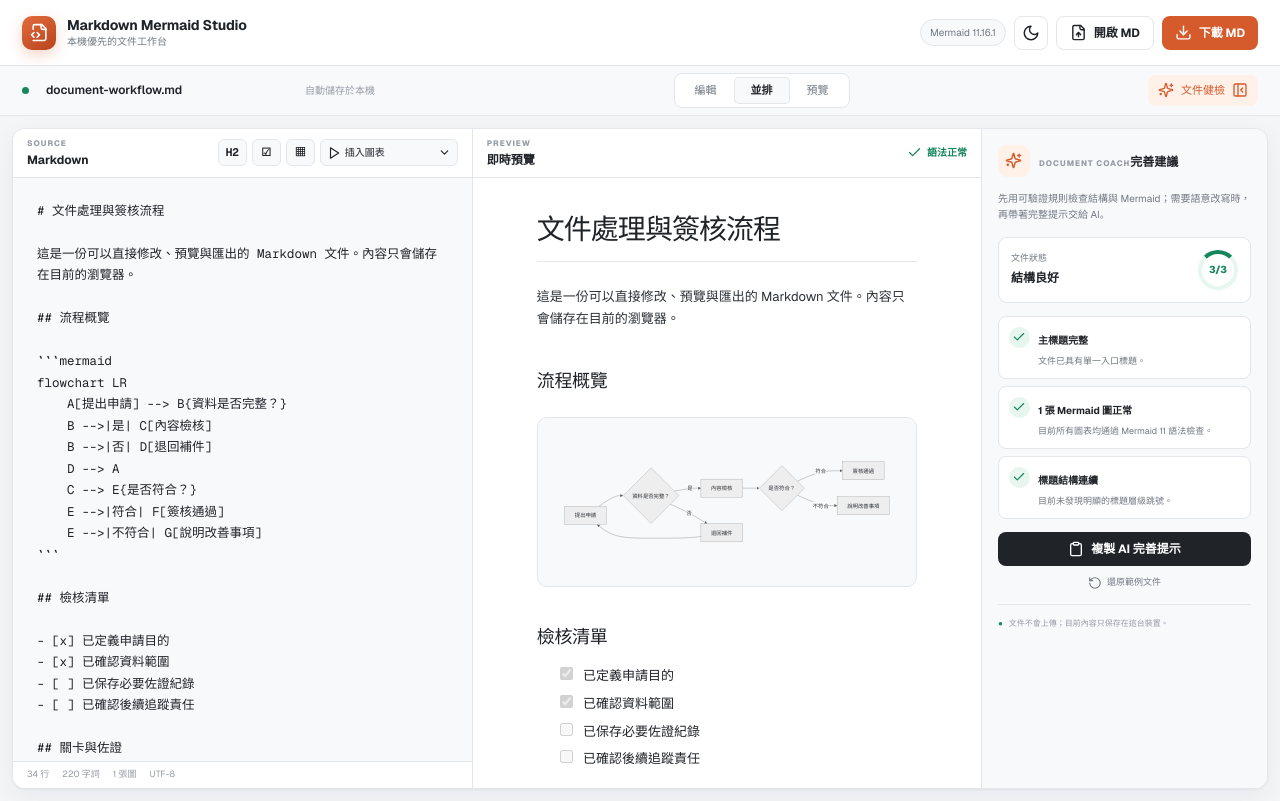
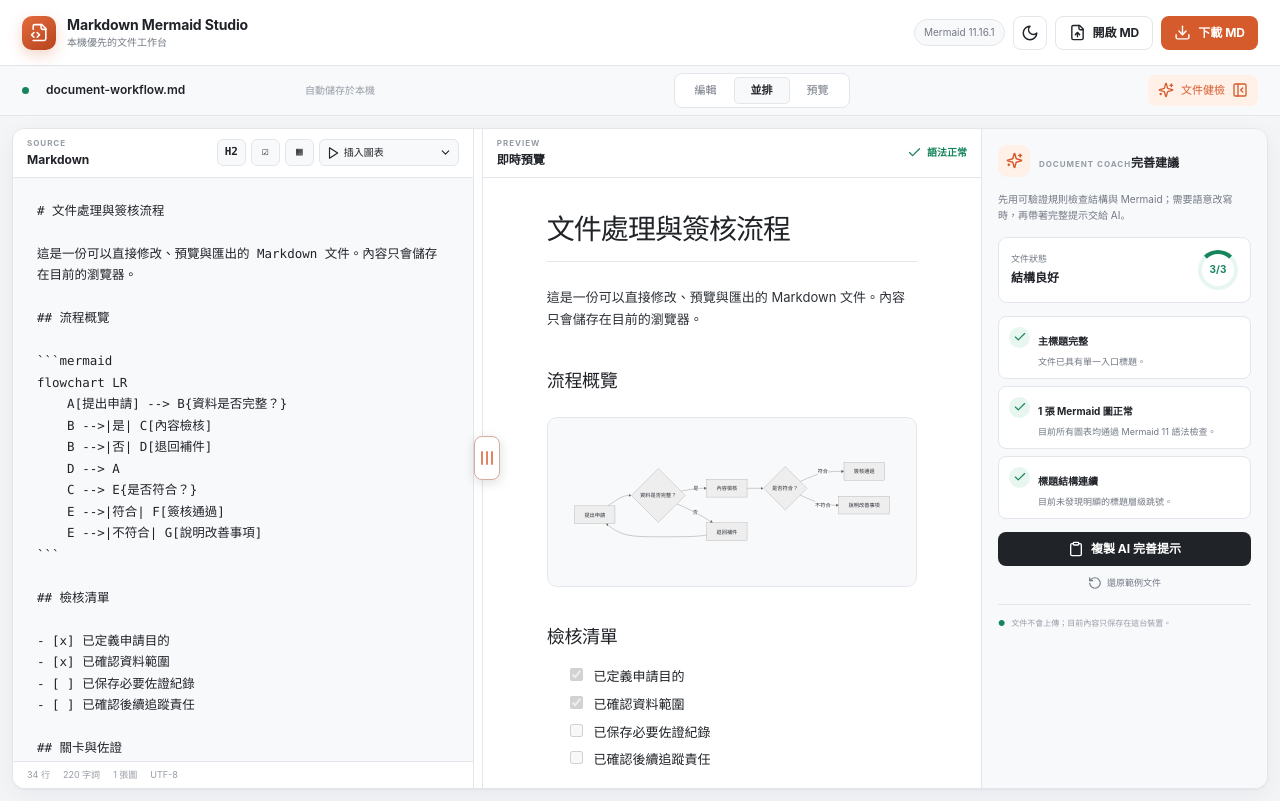
Before and after one commit to ChangRone/markdown-mermaid-studio, a Next.js app: page / in a window 1280 px wide. Built offline with nearby package versions, Linux system fonts and the light colour scheme.

Commit message:
Add resizable persisted editor split (#1)
Keep the main-only GitHub Pages deployment, add drag and keyboard split-pane controls, preserve the saved split position, and use the correct Pages favicon path.

```diff
--- a/app/globals.css
+++ b/app/globals.css
@@ -18,6 +18,8 @@
   --red: #c44343;
   --red-soft: #fff0f0;
   --shadow: 0 1px 2px rgba(20, 24, 30, 0.04), 0 8px 26px rgba(20, 24, 30, 0.05);
+  --font-geist-sans: Inter, "Noto Sans TC", "PingFang TC", "Microsoft JhengHei", system-ui, sans-serif;
+  --font-geist-mono: "SFMono-Regular", "Cascadia Code", Consolas, monospace;
 }
 
 :root[data-theme="dark"] {
@@ -48,7 +50,7 @@ body {
   margin: 0;
   background: var(--bg);
   color: var(--text);
-  font-family: var(--font-geist-sans), "Noto Sans TC", "PingFang TC", "Microsoft JhengHei", sans-serif;
+  font-family: var(--font-geist-sans);
 }
 
 button, input, textarea, select { font: inherit; }
@@ -124,22 +126,41 @@ button { color: inherit; }
 .main-stage {
   height: 100%;
   display: grid;
-  grid-template-columns: minmax(300px, 1fr) minmax(320px, 1fr);
+  grid-template-columns: minmax(260px, var(--editor-fr, 48fr)) 10px minmax(280px, var(--preview-fr, 52fr));
   overflow: hidden;
   border: 1px solid var(--line);
   border-radius: 13px;
   background: var(--panel);
   box-shadow: var(--shadow);
 }
-.main-stage.with-assistant { grid-template-columns: minmax(300px, 0.95fr) minmax(320px, 1.05fr) 286px; }
+.main-stage.with-assistant { grid-template-columns: minmax(260px, var(--editor-fr, 48fr)) 10px minmax(280px, var(--preview-fr, 52fr)) 286px; }
 .main-stage.mode-editor { grid-template-columns: minmax(0, 1fr); }
 .main-stage.mode-preview { grid-template-columns: minmax(0, 1fr); }
 .main-stage.mode-editor.with-assistant, .main-stage.mode-preview.with-assistant { grid-template-columns: minmax(0, 1fr) 286px; }
 .editor-pane, .preview-pane, .assistant-pane { min-width: 0; min-height: 0; }
 .editor-pane, .preview-pane { display: flex; flex-direction: column; }
-.editor-pane { border-right: 1px solid var(--line); background: var(--panel-soft); }
+.editor-pane { background: var(--panel-soft); }
 .preview-pane { background: var(--panel); }
 .hidden-pane { display: none; }
+
+.split-resizer {
+  position: relative;
+  z-index: 3;
+  display: grid;
+  place-items: center;
+  width: 10px;
+  cursor: col-resize;
+  touch-action: none;
+  background: var(--panel);
+  border-inline: 1px solid var(--line);
+  outline: 0;
+  transition: background 150ms ease, border-color 150ms ease;
+}
+.split-resizer::before { content: ""; position: absolute; inset: 0 -3px; }
+.split-resizer:hover, .split-resizer:focus-visible, .is-resizing .split-resizer { background: var(--accent-soft); border-color: color-mix(in srgb, var(--accent) 45%, var(--line)); }
+.split-resizer-handle { position: relative; z-index: 1; width: 26px; height: 44px; display: flex; align-items: center; justify-content: center; gap: 3px; border: 1px solid color-mix(in srgb, var(--accent) 36%, var(--line-strong)); border-radius: 8px; background: var(--panel); box-shadow: 0 3px 12px rgba(20, 24, 30, .14); }
+.split-resizer-handle i { width: 2px; height: 14px; border-radius: 2px; background: var(--accent); opacity: .75; }
+.is-resizing, .is-resizing * { cursor: col-resize !important; user-select: none !important; }
 
 .pane-heading {
   height: 49px;
@@ -224,7 +245,7 @@ button { color: inherit; }
 @keyframes rise { from { opacity: 0; transform: translateY(7px); } }
 
 @media (max-width: 1040px) {
-  .main-stage.with-assistant { grid-template-columns: minmax(290px, 1fr) minmax(310px, 1fr); }
+  .main-stage.with-assistant { grid-template-columns: minmax(260px, var(--editor-fr, 48fr)) 10px minmax(280px, var(--preview-fr, 52fr)); }
   .main-stage.mode-editor.with-assistant, .main-stage.mode-preview.with-assistant { grid-template-columns: minmax(0, 1fr); }
   .assistant-pane { position: absolute; right: 12px; top: 127px; bottom: 12px; z-index: 4; width: 286px; border: 1px solid var(--line); border-radius: 10px; box-shadow: var(--shadow); }
 }
@@ -241,8 +262,8 @@ button { color: inherit; }
   .assistant-toggle svg:last-child { display: none; }
   .workspace { height: calc(100vh - 120px); padding: 7px; }
   .main-stage, .main-stage.with-assistant { grid-template-columns: minmax(0, 1fr); }
-  .main-stage.mode-split .preview-pane { display: none; }
-  .main-stage.mode-split .editor-pane { display: flex; }
+  .main-stage.mode-split, .main-stage.mode-split.with-assistant { grid-template-columns: minmax(0, var(--editor-fr, 48fr)) 10px minmax(0, var(--preview-fr, 52fr)); }
+  .main-stage.mode-split .editor-pane, .main-stage.mode-split .preview-pane { display: flex; }
   .assistant-pane { right: 7px; top: 117px; bottom: 7px; width: min(300px, calc(100vw - 14px)); }
   .editor-tools button:nth-child(2), .editor-tools button:nth-child(3) { display: none; }
   .editor-pane textarea { padding: 17px 15px 45px; font-size: 12px; }
--- a/app/layout.tsx
+++ b/app/layout.tsx
@@ -1,16 +1,7 @@
 import type { Metadata } from "next";
-import { Geist, Geist_Mono } from "next/font/google";
 import "./globals.css";
 
-const geistSans = Geist({
-  variable: "--font-geist-sans",
-  subsets: ["latin"],
-});
-
-const geistMono = Geist_Mono({
-  variable: "--font-geist-mono",
-  subsets: ["latin"],
-});
+const publicBasePath = process.env.GITHUB_ACTIONS === "true" ? "/markdown-mermaid-studio" : "";
 
 export const metadata: Metadata = {
   title: "Markdown Mermaid Studio",
@@ -19,8 +10,8 @@ export const metadata: Metadata = {
     "codex-preview": "development",
   },
   icons: {
-    icon: "/favicon.svg",
-    shortcut: "/favicon.svg",
+    icon: `${publicBasePath}/favicon.svg`,
+    shortcut: `${publicBasePath}/favicon.svg`,
   },
 };
 
@@ -31,11 +22,7 @@ export default function RootLayout({
 }>) {
   return (
     <html lang="zh-Hant">
-      <body
-        className={`${geistSans.variable} ${geistMono.variable} antialiased`}
-      >
-        {children}
-      </body>
+      <body>{children}</body>
     </html>
   );
 }
--- a/app/page.tsx
+++ b/app/page.tsx
@@ -17,6 +17,7 @@ import {
   Sun,
 } from "lucide-react";
 import { useCallback, useEffect, useId, useMemo, useRef, useState } from "react";
+import type { CSSProperties, PointerEvent as ReactPointerEvent } from "react";
 import ReactMarkdown from "react-markdown";
 import remarkGfm from "remark-gfm";
 
@@ -146,20 +147,27 @@ export default function Home() {
   const [dark, setDark] = useState(false);
   const [mode, setMode] = useState<"split" | "editor" | "preview">("split");
   const [assistantOpen, setAssistantOpen] = useState(true);
+  const [splitPercent, setSplitPercent] = useState(48);
+  const [splitLoaded, setSplitLoaded] = useState(false);
+  const [resizing, setResizing] = useState(false);
   const [checks, setChecks] = useState<MermaidCheck[]>([]);
   const [checking, setChecking] = useState(false);
   const [toast, setToast] = useState("");
   const fileInputRef = useRef<HTMLInputElement>(null);
   const textareaRef = useRef<HTMLTextAreaElement>(null);
+  const stageRef = useRef<HTMLDivElement>(null);
 
   useEffect(() => {
     const timer = window.setTimeout(() => {
       const saved = window.localStorage.getItem("md-mermaid-studio-document");
       const savedName = window.localStorage.getItem("md-mermaid-studio-filename");
       const savedTheme = window.localStorage.getItem("md-mermaid-studio-theme");
+      const savedSplit = Number(window.localStorage.getItem("md-mermaid-studio-split"));
       if (saved) setMarkdown(saved);
       if (savedName) setFilename(savedName);
       if (savedTheme === "dark") setDark(true);
+      if (savedSplit >= 25 && savedSplit <= 75) setSplitPercent(savedSplit);
+      setSplitLoaded(true);
     }, 0);
     return () => window.clearTimeout(timer);
   }, []);
@@ -171,6 +179,11 @@ export default function Home() {
     }, 350);
     return () => window.clearTimeout(timer);
   }, [markdown, filename]);
+
+  useEffect(() => {
+    if (!splitLoaded) return;
+    window.localStorage.setItem("md-mermaid-studio-split", String(splitPercent));
+  }, [splitPercent, splitLoaded]);
 
   useEffect(() => {
     window.localStorage.setItem("md-mermaid-studio-theme", dark ? "dark" : "light");
@@ -230,6 +243,22 @@ export default function Home() {
       area.focus();
       area.setSelectionRange(start + text.length, start + text.length);
     });
+  };
+
+  const resizeSplit = useCallback((clientX: number) => {
+    const stage = stageRef.current;
+    if (!stage) return;
+    const bounds = stage.getBoundingClientRect();
+    const assistantWidth = assistantOpen && window.innerWidth > 1040 ? 286 : 0;
+    const availableWidth = bounds.width - assistantWidth - 10;
+    const next = ((clientX - bounds.left) / availableWidth) * 100;
+    setSplitPercent(Math.min(75, Math.max(25, next)));
+  }, [assistantOpen]);
+
+  const handleResizeStart = (event: ReactPointerEvent<HTMLDivElement>) => {
+    event.currentTarget.setPointerCapture(event.pointerId);
+    setResizing(true);
+    resizeSplit(event.clientX);
   };
 
   const handleFile = async (file?: File) => {
@@ -342,7 +371,14 @@ export default function Home() {
       </section>
 
       <section className="workspace">
-        <div className={`main-stage mode-${mode} ${assistantOpen ? "with-assistant" : ""}`}>
+        <div
+          ref={stageRef}
+          className={`main-stage mode-${mode} ${assistantOpen ? "with-assistant" : ""} ${resizing ? "is-resizing" : ""}`}
+          style={{
+            "--editor-fr": `${splitPercent}fr`,
+            "--preview-fr": `${100 - splitPercent}fr`,
+          } as CSSProperties}
+        >
           <div className={`editor-pane ${mode === "preview" ? "hidden-pane" : ""}`}>
             <div className="pane-heading">
               <div><span className="eyebrow">SOURCE</span><strong>Markdown</strong></div>
@@ -382,6 +418,38 @@ export default function Home() {
             />
             <div className="pane-status"><span>{markdown.split("\n").length} 行</span><span>{countWords(markdown)} 字詞</span><span>{mermaidBlocks} 張圖</span><span>UTF-8</span></div>
           </div>
+
+          {mode === "split" && (
+            <div
+              className="split-resizer"
+              role="separator"
+              aria-label="調整編輯區與預覽區寬度"
+              aria-orientation="vertical"
+              aria-valuemin={25}
+              aria-valuemax={75}
+              aria-valuenow={Math.round(splitPercent)}
+              title="拖曳調整編輯區與預覽區寬度；雙擊恢復平均"
+              tabIndex={0}
+              onPointerDown={handleResizeStart}
+              onPointerMove={(event) => {
+                if (event.currentTarget.hasPointerCapture(event.pointerId)) resizeSplit(event.clientX);
+              }}
+              onPointerUp={(event) => {
+                event.currentTarget.releasePointerCapture(event.pointerId);
+                setResizing(false);
+              }}
+              onPointerCancel={() => setResizing(false)}
+              onDoubleClick={() => setSplitPercent(50)}
+              onKeyDown={(event) => {
+                if (event.key !== "ArrowLeft" && event.key !== "ArrowRight") return;
+                event.preventDefault();
+                const direction = event.key === "ArrowLeft" ? -1 : 1;
+                setSplitPercent((value) => Math.min(75, Math.max(25, value + direction * (event.shiftKey ? 5 : 2))));
+              }}
+            >
+              <span className="split-resizer-handle" aria-hidden="true"><i /><i /><i /></span>
+            </div>
+          )}
 
           <div className={`preview-pane ${mode === "editor" ? "hidden-pane" : ""}`}>
             <div className="pane-heading preview-heading">
```
Also changed, not shown: 1 other file (tests, documents, lock files or other folders).
